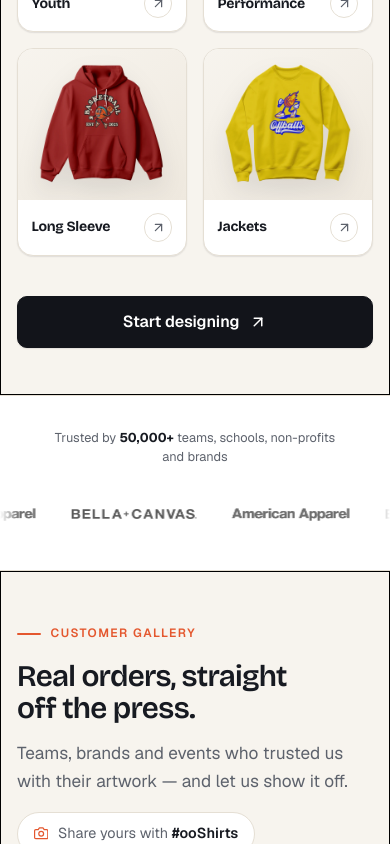
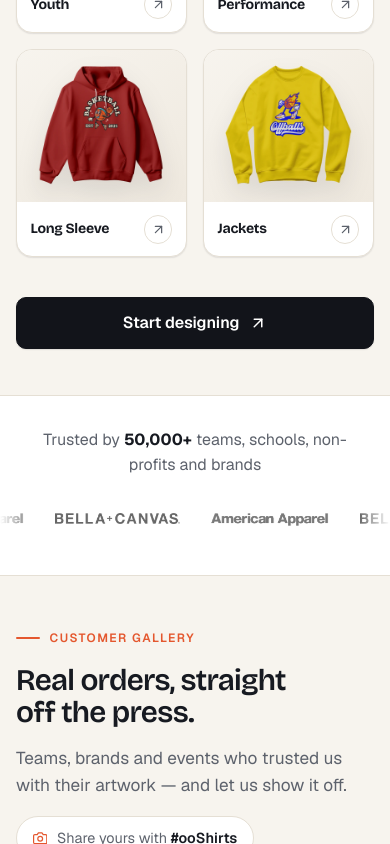
Before and after one commit to mainuddin-sani/oshirts, a Next.js app: page / in a window 390 px wide. Shown: the part 2625-3469 px from the top of the page. Built offline with nearby package versions, Linux system fonts and the light colour scheme.

Commit message:
brand section updated

```diff
--- a/src/app/globals.css
+++ b/src/app/globals.css
@@ -527,16 +527,16 @@ small {
 }
 
 .ic_section_space {
-  padding-block: 90px;
-  border: 1px solid black;
+  padding-block: 80px;
+  /* border: 1px solid black; */
 }
 
 .ic_section_space_top {
-  padding-top: 90px;
+  padding-top: 80px;
 }
 
 .ic_section_space_bottom {
-  padding-bottom: 90px;
+  padding-bottom: 80px;
 }
 
 .ic_section_space_sm {
@@ -549,29 +549,31 @@ small {
 
 
 /* RESPONSIVE */
-@media (max-width: 1299px) {
+
+@media (max-width: 1399px) {
 
   :root {
     --ic-space-7: 40px;
-    --ic-space-8: 74px;
-  }
-
-
-
-  h1 {
-    font-size: 60px;
+    --ic-space-8: 60px;
   }
 
   .ic_section_space {
-    padding-block: 80px;
+    padding-block: 60px;
   }
 
   .ic_section_space_top {
-    padding-top: 80px;
+    padding-top: 60px;
   }
 
   .ic_section_space_bottom {
-    padding-bottom: 80px;
+    padding-bottom: 60px;
+  }
+}
+
+
+@media (max-width: 1299px) {
+  h1 {
+    font-size: 60px;
   }
 }
 
@@ -598,7 +600,7 @@ small {
     width: calc(100% - 64px);
   }
 
-  .ic_section_space {
+  /* .ic_section_space {
     padding-block: 70px;
   }
 
@@ -608,7 +610,7 @@ small {
 
   .ic_section_space_bottom {
     padding-bottom: 70px;
-  }
+  } */
 
   .ic_section_space_sm {
     padding-block: 48px;
@@ -665,7 +667,7 @@ small {
     width: calc(100% - 40px);
   }
 
-  .ic_section_space {
+  /* .ic_section_space {
     padding-block: 60px;
   }
 
@@ -675,7 +677,7 @@ small {
 
   .ic_section_space_bottom {
     padding-bottom: 60px;
-  }
+  } */
 
   .ic_section_space_sm {
     padding-block: 40px;
--- a/src/components/home/Brands/Brands.js
+++ b/src/components/home/Brands/Brands.js
@@ -10,7 +10,7 @@ function Track({ hidden = false }) {
       className={styles.track}
       aria-hidden={hidden || undefined}
     >
-      {Array.from({ length: 6 }).map((_, index) =>
+      {Array.from({ length: 4 }).map((_, index) =>
         brandLogos.map((logo, logoIndex) => (
           <li
             key={`${index}-${logoIndex}`}
--- a/src/components/home/Brands/Brands.module.css
+++ b/src/components/home/Brands/Brands.module.css
@@ -1,37 +1,36 @@
+/* ==================================================
+   SECTION
+   Fluid sizing throughout (clamp) instead of fixed
+   breakpoint values, so the marquee scales smoothly
+   with no visual "jumps" at any viewport width.
+================================================== */
+
 .section {
   position: relative;
-
-  padding-block: var(--ic-space-8);
-
+  padding-block: clamp(2.25rem, 3vw + 1rem, var(--ic-space-8));
   border-block: 1px solid var(--ic-border);
-
   background: var(--ic-surface);
-
   overflow: hidden;
 }
-
 
 /* ==================================================
    LABEL
 ================================================== */
 
 .label {
-  margin-bottom: var(--ic-space-6);
-
+  max-width: 46ch;
+  margin: 0 auto 24px auto;
+  padding-inline: 1rem;
   text-align: center;
-
   color: var(--ic-text-muted);
-
   font-size: 20px;
-  line-height: 1.5;
+  line-height: 1.55;
 }
 
 .label strong {
   color: var(--ic-text);
-
   font-weight: 700;
 }
-
 
 /* ==================================================
    MARQUEE
@@ -39,54 +38,31 @@
 
 .marquee {
   position: relative;
-
   width: 100%;
-
   overflow: hidden;
-
-  mask-image:
-    linear-gradient(90deg,
-      transparent 0%,
-      #000 8%,
-      #000 92%,
-      transparent 100%);
-
-  -webkit-mask-image:
-    linear-gradient(90deg,
-      transparent 0%,
-      #000 8%,
-      #000 92%,
-      transparent 100%);
+  mask-image: linear-gradient(90deg, transparent 0%, #000 8%, #000 92%, transparent 100%);
+  -webkit-mask-image: linear-gradient(90deg, transparent 0%, #000 8%, #000 92%, transparent 100%);
 }
-
 
 /* ==================================================
    MOVING RAIL
+   One fixed, unhurried pace at every screen size —
+   no per-breakpoint duration overrides to drift out
+   of sync with each other.
 ================================================== */
 
 .rail {
   display: flex;
-
   width: max-content;
-
-  animation:
-    brands-scroll 300s linear infinite;
-
+  animation: brands-scroll 150s linear infinite;
   will-change: transform;
-
-  transform:
-    translate3d(0, 0, 0);
-
+  transform: translate3d(0, 0, 0);
   backface-visibility: hidden;
 }
-
-
-/* Pause when hovered */
 
 .marquee:hover .rail {
   animation-play-state: paused;
 }
-
 
 /* ==================================================
    TRACK
@@ -94,22 +70,13 @@
 
 .track {
   display: flex;
-
   align-items: center;
-
   flex-shrink: 0;
-
-  gap:
-    clamp(2rem, 4vw, 4rem);
-
+  gap: clamp(1.75rem, 1.1rem + 2.6vw, 4rem);
   margin: 0;
-
-  padding-inline:
-    clamp(2rem, 4vw, 4rem);
-
+  padding-inline: clamp(1.75rem, 1.1rem + 2.6vw, 4rem);
   list-style: none;
 }
-
 
 /* ==================================================
    LOGO ITEM
@@ -117,35 +84,20 @@
 
 .item {
   display: flex;
-
   align-items: center;
   justify-content: center;
-
   flex: 0 0 auto;
-
-  width:
-    clamp(130px, 15vw, 190px);
-
-  height:
-    clamp(50px, 6vw, 70px);
-
-  opacity: 0.62;
-
-  transform:
-    translate3d(0, 0, 0);
-
-  transition:
-    opacity 350ms var(--ic-ease),
-    transform 350ms var(--ic-ease);
+  width: clamp(96px, 70px + 14vw, 190px);
+  height: clamp(40px, 30px + 5vw, 70px);
+  opacity: 0.6;
+  transform: translate3d(0, 0, 0);
+  transition: opacity 300ms var(--ic-ease), transform 300ms var(--ic-ease);
 }
 
 .item:hover {
   opacity: 1;
-
-  transform:
-    translate3d(0, -2px, 0);
+  transform: translate3d(0, -2px, 0);
 }
-
 
 /* ==================================================
    LOGO IMAGE
@@ -153,307 +105,57 @@
 
 .logo {
   display: block;
-
   width: 100%;
   height: 100%;
-
   object-fit: contain;
-
-  filter:
-    grayscale(100%);
-
-  transform:
-    translate3d(0, 0, 0);
-
-  transition:
-    filter 350ms var(--ic-ease);
+  filter: grayscale(100%);
+  transition: filter 300ms var(--ic-ease);
 }
 
 .item:hover .logo {
   filter: grayscale(0%);
 }
 
-
 /* ==================================================
    INFINITE SCROLL
 ================================================== */
 
 @keyframes brands-scroll {
-
   from {
-    transform:
-      translate3d(0, 0, 0);
+    transform: translate3d(0, 0, 0);
   }
 
   to {
-    transform:
-      translate3d(-50%, 0, 0);
+    transform: translate3d(-50%, 0, 0);
   }
 }
 
-
 /* ==================================================
-   TABLET
+   SMALL SCREENS — tighten only spacing, never speed
 ================================================== */
 
-@media (max-width: 1024px) {
-
-  .section {
-    padding-block:
-      var(--ic-space-6);
-  }
-
+@media (max-width: 1399px) {
 
   .label {
-    margin-bottom:
-      var(--ic-space-5);
-  }
-
-
-  .track {
-    gap: 3rem;
-
-    padding-inline: 3rem;
-  }
-
-
-  .item {
-    width: 160px;
-    height: 58px;
-  }
-
-
-  .rail {
-    animation-duration:
-      50s;
+    font-size: 1px;
+    margin: 0 auto 20px auto;
   }
 }
 
-
-/* ==================================================
-   MOBILE
-================================================== */
-
-@media (max-width: 639px) {
-
+@media (max-width: 480px) {
   .section {
-    padding-block:
-      2rem;
+    padding-block: 2rem;
   }
 
-
   .label {
-    padding-inline:
-      1rem;
-
-    margin-bottom:
-      1.5rem;
-
-    font-size:
-      0.8rem;
-  }
-
-
-  .marquee {
-    mask-image:
-      linear-gradient(90deg,
-        transparent 0%,
-        #000 5%,
-        #000 95%,
-        transparent 100%);
-
-    -webkit-mask-image:
-      linear-gradient(90deg,
-        transparent 0%,
-        #000 5%,
-        #000 95%,
-        transparent 100%);
-  }
-
-
-  .track {
-    gap:
-      2rem;
-
-    padding-inline:
-      2rem;
-  }
-
-
-  .item {
-    width:
-      125px;
-
-    height:
-      48px;
-
-    opacity:
-      0.65;
-  }
-
-
-  .rail {
-    animation-duration:
-      42s;
+    font-size: 16px;
+    margin: 0 auto 16px auto;
   }
 }
-
-
-/* ==================================================
-   SMALL MOBILE
-================================================== */
-
-@media (max-width: 380px) {
-
-  .track {
-    gap:
-      1.5rem;
-
-    padding-inline:
-      1.5rem;
-  }
-
-
-  .item {
-    width:
-      110px;
-
-    height:
-      44px;
-  }
-
-
-  .rail {
-    animation-duration:
-      38s;
-  }
-}
-
 
 /* ==================================================
    REDUCED MOTION
 ================================================== */
-
-@media (prefers-reduced-motion: reduce) {
-
-  .rail {
-    animation: none;
-
-    width: auto;
-
-    justify-content: center;
-  }
-
-
-  .rail> :last-child {
-    display: none;
-  }
-
-
-  .marquee {
-    mask-image: none;
-
-    -webkit-mask-image: none;
-  }
-
-
-  .item,
-  .logo {
-    transition: none;
-  }
-}
-
-
-/* .section {
-  padding-block: var(--ic-space-7);
-  border-block: 1px solid var(--ic-border);
-  background: var(--ic-surface);
-  overflow: hidden;
-}
-
-.label {
-  margin-bottom: var(--ic-space-5);
-  text-align: center;
-  font-size: 0.9rem;
-}
-
-.marquee {
-  mask-image: linear-gradient(90deg, transparent, #000 12%, #000 88%, transparent);
-  -webkit-mask-image: linear-gradient(90deg, transparent, #000 12%, #000 88%, transparent);
-}
-
-.rail {
-  display: flex;
-  width: max-content;
-  animation: scroll 42s linear infinite;
-}
-
-.marquee:hover .rail {
-  animation-play-state: paused;
-}
-
-.track {
-  display: flex;
-  align-items: center;
-  gap: clamp(2.5rem, 6vw, 5rem);
-  padding-right: clamp(2.5rem, 6vw, 5rem);
-}
-
-.track li {
-  white-space: nowrap;
-  font-size: 1.35rem;
-  color: var(--ic-text-subtle);
-  opacity: 0.85;
-  transition: color var(--ic-dur) var(--ic-ease);
-}
-
-.track li:hover {
-  color: var(--ic-text);
-}
-
-.serif {
-  font-family: Georgia, "Times New Roman", serif;
-  font-weight: 500;
-  letter-spacing: -0.01em;
-}
-
-.caps {
-  font-size: 1rem !important;
-  font-weight: 700;
-  letter-spacing: 0.22em;
-  text-transform: uppercase;
-}
-
-.bold {
-  font-family: var(--ic-font-display);
-  font-weight: 800;
-  letter-spacing: -0.03em;
-}
-
-.italic {
-  font-family: Georgia, serif;
-  font-style: italic;
-  font-weight: 500;
-}
-
-.mono {
-  font-family: var(--ic-font-mono);
-  font-size: 1.05rem !important;
-  letter-spacing: -0.02em;
-}
-
-.script {
-  font-family: var(--ic-font-display);
-  font-weight: 300;
-  font-style: italic;
-  letter-spacing: 0.01em;
-}
-
-@keyframes scroll {
-  to {
-    transform: translateX(-50%);
-  }
-}
 
 @media (prefers-reduced-motion: reduce) {
   .rail {
@@ -463,7 +165,7 @@
     justify-content: center;
   }
 
-  .rail > :last-child {
+  .rail> :last-child {
     display: none;
   }
 
@@ -471,4 +173,9 @@
     mask-image: none;
     -webkit-mask-image: none;
   }
-} */
+
+  .item,
+  .logo {
+    transition: none;
+  }
+}
```
